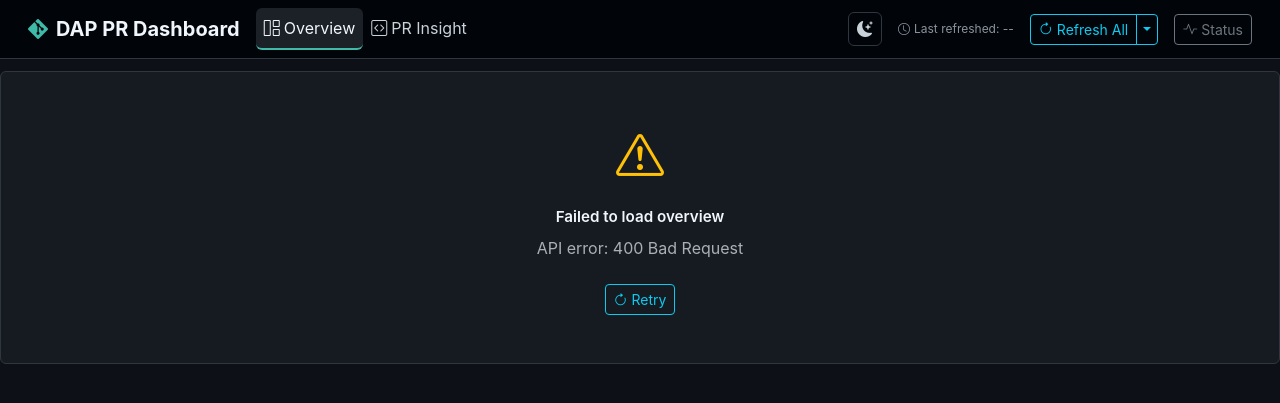
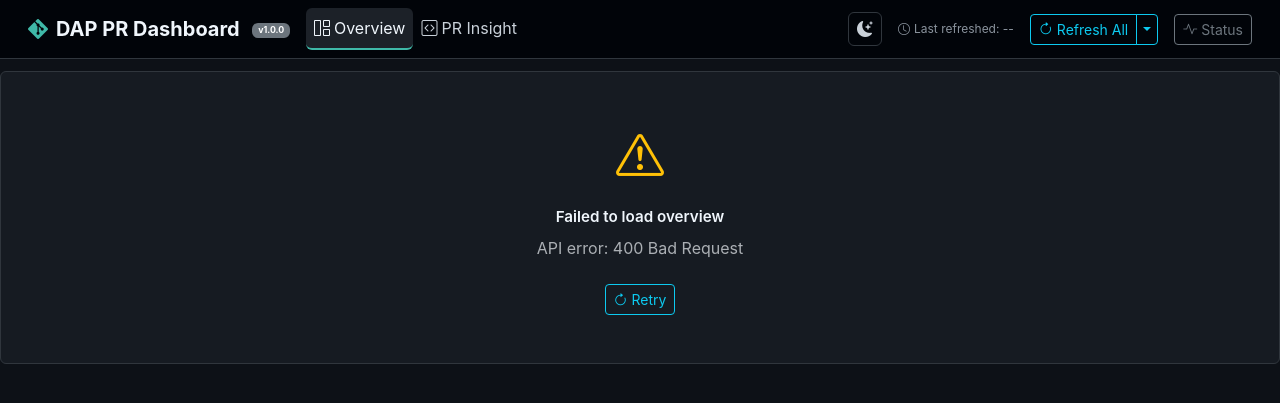
Before and after one commit to jpurcell3/dap-pr-dashboard, a Flask app: page / in a window 1280 px wide. Shown: the top 403 px of the page. Run offline with Flask 3, Linux system fonts and the light colour scheme; some libraries are stand-ins or nearby versions.

Commit message:
Add app version 1.0.0 with badge in navbar
Add __version__ = '1.0.0' to app.py, pass it to the template, and
display it as a small badge next to the brand name in the navbar.

Generated with [Devin](https://cli.devin.ai/docs)

Co-Authored-By: Devin <158243242+devin-ai-integration[bot]@users.noreply.github.com>

```diff
--- a/app.py
+++ b/app.py
@@ -5,6 +5,8 @@ Serves a dashboard UI and exposes JSON APIs for PR metrics,
 bottleneck detection, and repository summaries sourced from
 GitHub / GitHub Enterprise.
 """
+
+__version__ = "1.0.0"
 
 import logging
 import os
@@ -182,7 +184,7 @@ def _build_overview(repo_summaries: list) -> dict:
 @app.route("/")
 def index():
     """Serve the main dashboard HTML page."""
-    return render_template("index.html")
+    return render_template("index.html", version=__version__)
 
 
 # 1b. Config info -------------------------------------------------------------
--- a/templates/index.html
+++ b/templates/index.html
@@ -791,6 +791,7 @@
         <div class="container-fluid">
             <a class="navbar-brand" href="#overview">
                 <i class="bi bi-git me-2"></i>DAP PR Dashboard
+                <span class="badge bg-secondary ms-2" style="font-size:0.55rem; vertical-align:middle;">v{{ version }}</span>
             </a>
             <button class="navbar-toggler border-secondary" type="button" data-bs-toggle="collapse" data-bs-target="#navContent">
                 <span class="navbar-toggler-icon"></span>
```
